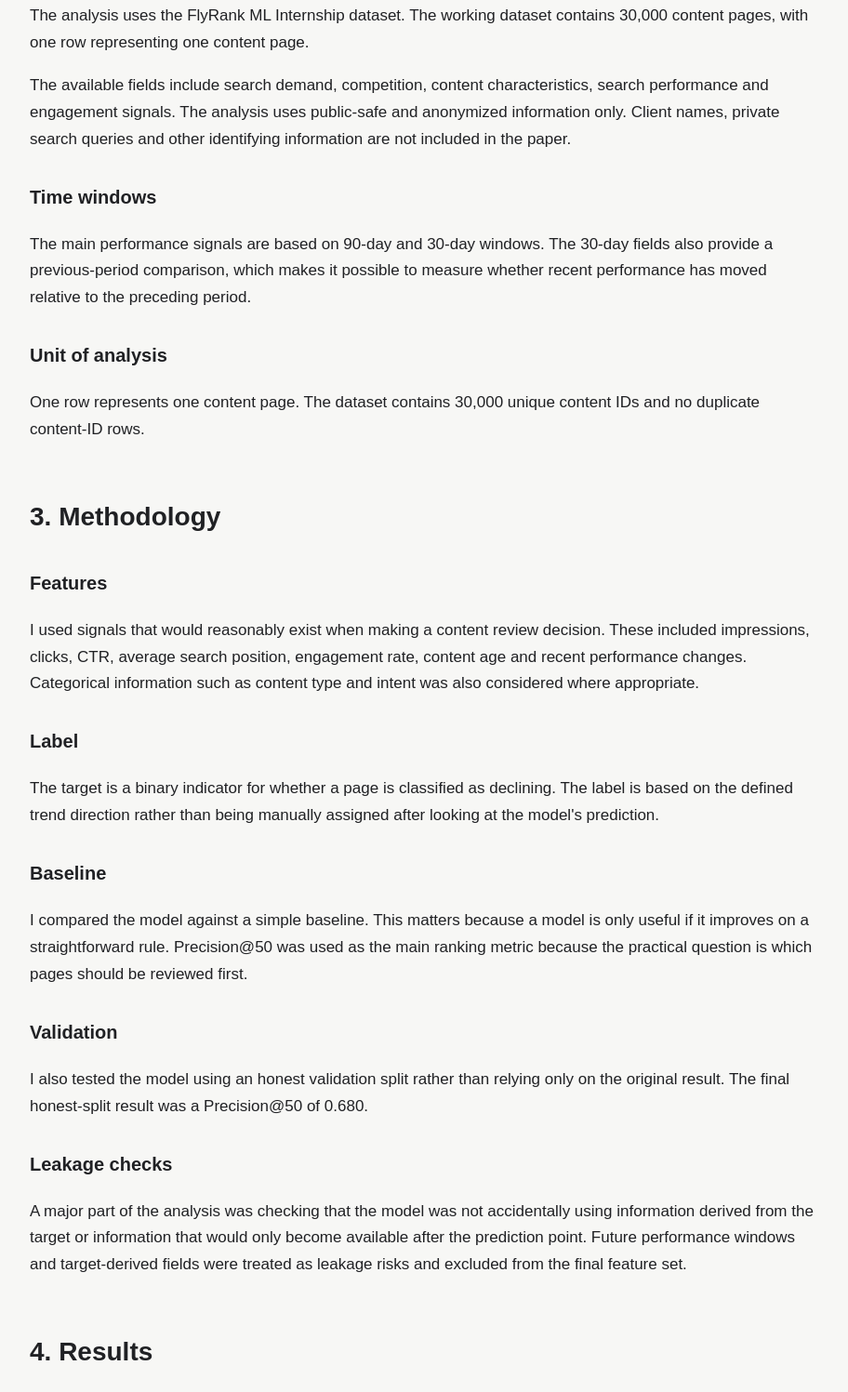
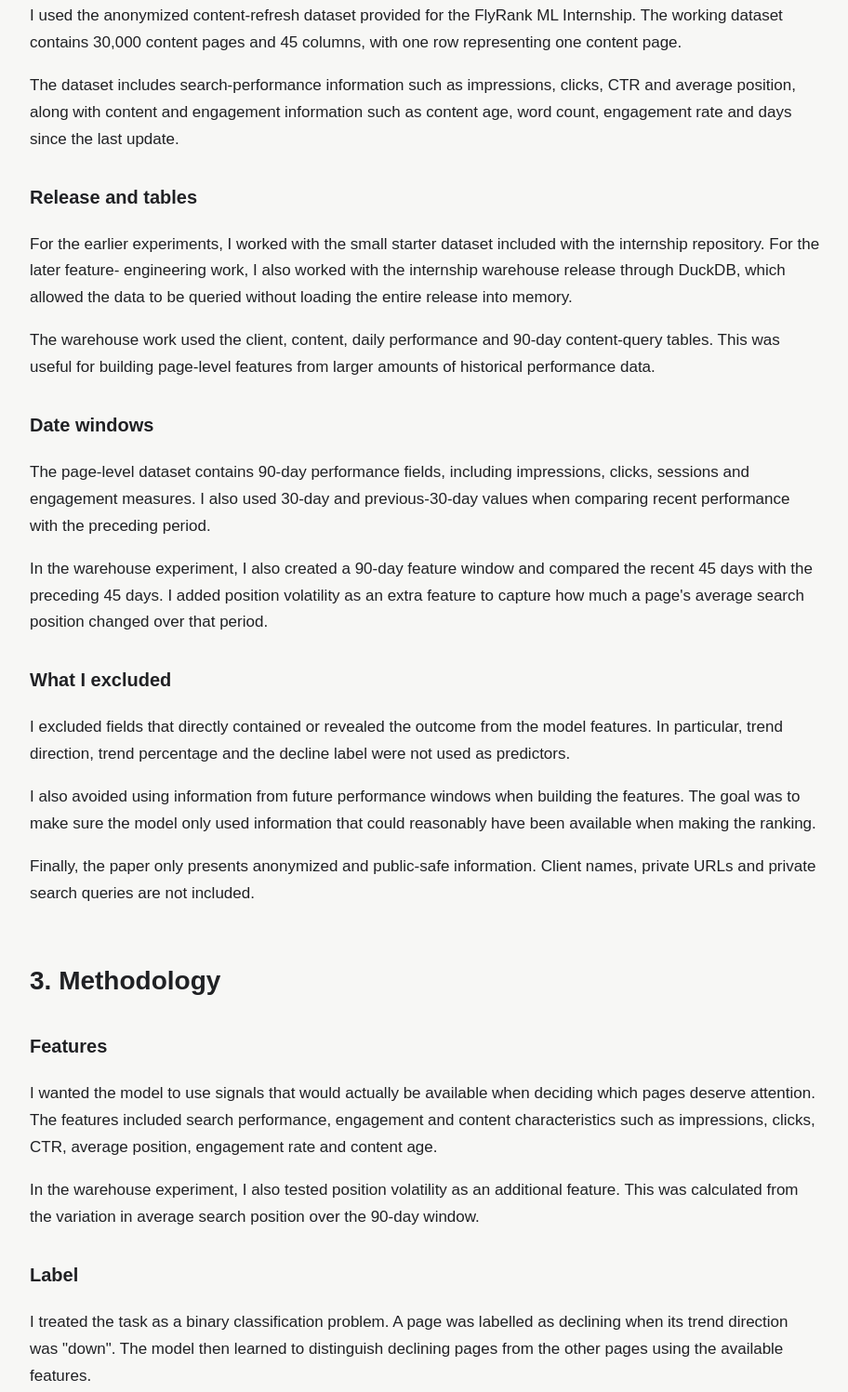
Before and after one commit to vedant08mehta/Flyrank-assignment1, a plain HTML site: page docs/index.html in a window 1280 px wide. Shown: the part 1219-2716 px from the top of the page at 93% size, without its empty margins (183-1095 px from the left). Drawn offline with Linux system fonts and the light colour scheme.

Commit message:
Revise analysis section for clarity and details
Updated content in the analysis section to clarify dataset details, feature selection, and validation methods used in the machine learning model.

```diff
--- a/docs/index.html
+++ b/docs/index.html
@@ -227,33 +227,69 @@
       <h2>2. Data</h2>
 
       <p>
-        The analysis uses the FlyRank ML Internship dataset. The working
-        dataset contains 30,000 content pages, with one row representing one
-        content page.
+        I used the anonymized content-refresh dataset provided for the FlyRank
+        ML Internship. The working dataset contains 30,000 content pages and
+        45 columns, with one row representing one content page.
       </p>
 
       <p>
-        The available fields include search demand, competition, content
-        characteristics, search performance and engagement signals. The
-        analysis uses public-safe and anonymized information only. Client
-        names, private search queries and other identifying information are
-        not included in the paper.
+        The dataset includes search-performance information such as
+        impressions, clicks, CTR and average position, along with content and
+        engagement information such as content age, word count, engagement
+        rate and days since the last update.
       </p>
 
-      <h3>Time windows</h3>
+      <h3>Release and tables</h3>
 
       <p>
-        The main performance signals are based on 90-day and 30-day windows.
-        The 30-day fields also provide a previous-period comparison, which
-        makes it possible to measure whether recent performance has moved
-        relative to the preceding period.
+        For the earlier experiments, I worked with the small starter dataset
+        included with the internship repository. For the later feature-
+        engineering work, I also worked with the internship warehouse release
+        through DuckDB, which allowed the data to be queried without loading
+        the entire release into memory.
       </p>
 
-      <h3>Unit of analysis</h3>
+      <p>
+        The warehouse work used the client, content, daily performance and
+        90-day content-query tables. This was useful for building page-level
+        features from larger amounts of historical performance data.
+      </p>
+
+      <h3>Date windows</h3>
 
       <p>
-        One row represents one content page. The dataset contains 30,000
-        unique content IDs and no duplicate content-ID rows.
+        The page-level dataset contains 90-day performance fields, including
+        impressions, clicks, sessions and engagement measures. I also used
+        30-day and previous-30-day values when comparing recent performance
+        with the preceding period.
+      </p>
+
+      <p>
+        In the warehouse experiment, I also created a 90-day feature window
+        and compared the recent 45 days with the preceding 45 days. I added
+        position volatility as an extra feature to capture how much a page's
+        average search position changed over that period.
+      </p>
+
+      <h3>What I excluded</h3>
+
+      <p>
+        I excluded fields that directly contained or revealed the outcome
+        from the model features. In particular, trend direction, trend
+        percentage and the decline label were not used as predictors.
+      </p>
+
+      <p>
+        I also avoided using information from future performance windows when
+        building the features. The goal was to make sure the model only used
+        information that could reasonably have been available when making the
+        ranking.
+      </p>
+
+      <p>
+        Finally, the paper only presents anonymized and public-safe
+        information. Client names, private URLs and private search queries
+        are not included.
       </p>
     </section>
 
@@ -264,46 +300,82 @@
       <h3>Features</h3>
 
       <p>
-        I used signals that would reasonably exist when making a content
-        review decision. These included impressions, clicks, CTR, average
-        search position, engagement rate, content age and recent performance
-        changes. Categorical information such as content type and intent was
-        also considered where appropriate.
+        I wanted the model to use signals that would actually be available
+        when deciding which pages deserve attention. The features included
+        search performance, engagement and content characteristics such as
+        impressions, clicks, CTR, average position, engagement rate and
+        content age.
+      </p>
+
+      <p>
+        In the warehouse experiment, I also tested position volatility as an
+        additional feature. This was calculated from the variation in average
+        search position over the 90-day window.
       </p>
 
       <h3>Label</h3>
 
       <p>
-        The target is a binary indicator for whether a page is classified as
-        declining. The label is based on the defined trend direction rather
-        than being manually assigned after looking at the model's prediction.
+        I treated the task as a binary classification problem. A page was
+        labelled as declining when its trend direction was "down". The model
+        then learned to distinguish declining pages from the other pages
+        using the available features.
       </p>
 
       <h3>Baseline</h3>
 
       <p>
-        I compared the model against a simple baseline. This matters because
-        a model is only useful if it improves on a straightforward rule.
-        Precision@50 was used as the main ranking metric because the practical
-        question is which pages should be reviewed first.
+        Before using machine learning, I created a simple rule-based
+        baseline. This gave me something straightforward to compare the
+        model against. The baseline used signals such as CTR, search position
+        and recent impression changes to prioritise pages.
+      </p>
+
+      <p>
+        I used Precision@50 as the main metric because the practical goal is
+        to create a short list of pages for review. If a team only has time
+        to investigate 50 pages, the useful question is how many of those
+        first 50 pages are actually relevant.
+      </p>
+
+      <h3>Model</h3>
+
+      <p>
+        I used a Random Forest classifier for the machine learning model. It
+        can combine several signals and capture relationships that a single
+        hand-written rule might miss. I used 200 trees with a fixed random
+        seed so that the experiment could be reproduced.
       </p>
 
       <h3>Validation</h3>
 
       <p>
-        I also tested the model using an honest validation split rather than
-        relying only on the original result. The final honest-split result
-        was a Precision@50 of 0.680.
+        I initially experimented with a normal train/test split, but for the
+        more realistic evaluation I used a client-grouped split. Grouping by
+        client means that pages from the same client cannot appear in both
+        the training and test sets.
+      </p>
+
+      <p>
+        The final split contained 24 clients in training and 8 clients in
+        testing, with no clients shared between the two groups. This gives a
+        better indication of how the approach might perform on a client that
+        was not seen during training.
       </p>
 
       <h3>Leakage checks</h3>
 
       <p>
-        A major part of the analysis was checking that the model was not
-        accidentally using information derived from the target or information
-        that would only become available after the prediction point.
-        Future performance windows and target-derived fields were treated as
-        leakage risks and excluded from the final feature set.
+        I checked the feature list for variables that could reveal the target
+        directly. Fields such as trend direction, trend percentage and the
+        decline label were excluded from the model inputs.
+      </p>
+
+      <p>
+        I also checked the time windows used to create features so that future
+        outcome information was not accidentally fed into the model. These
+        checks are important because a model can appear much better than it
+        really is if information about the answer leaks into the inputs.
       </p>
     </section>
 
```
